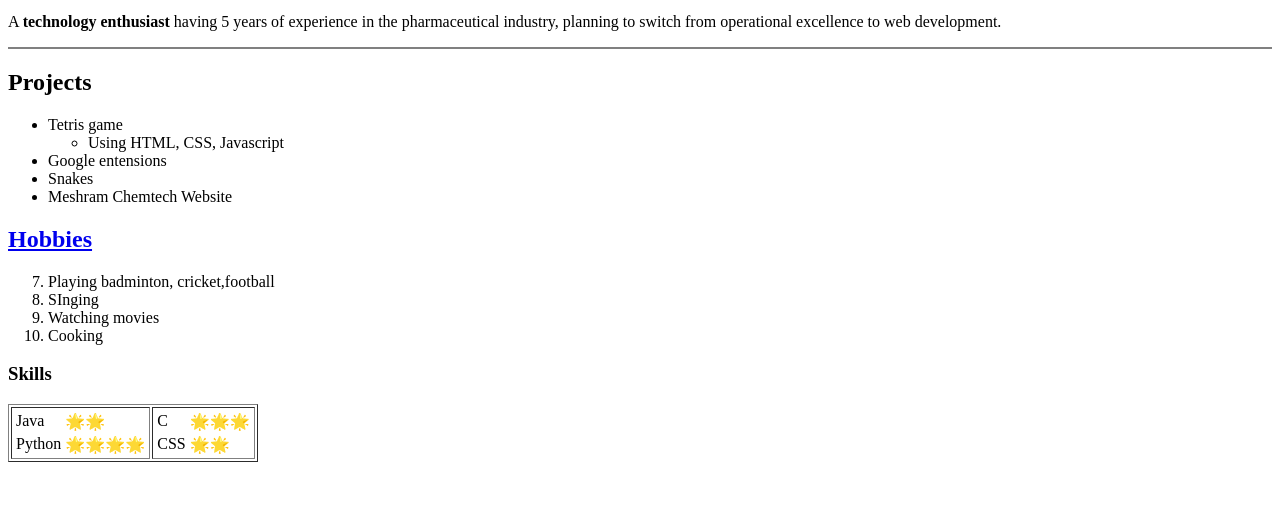
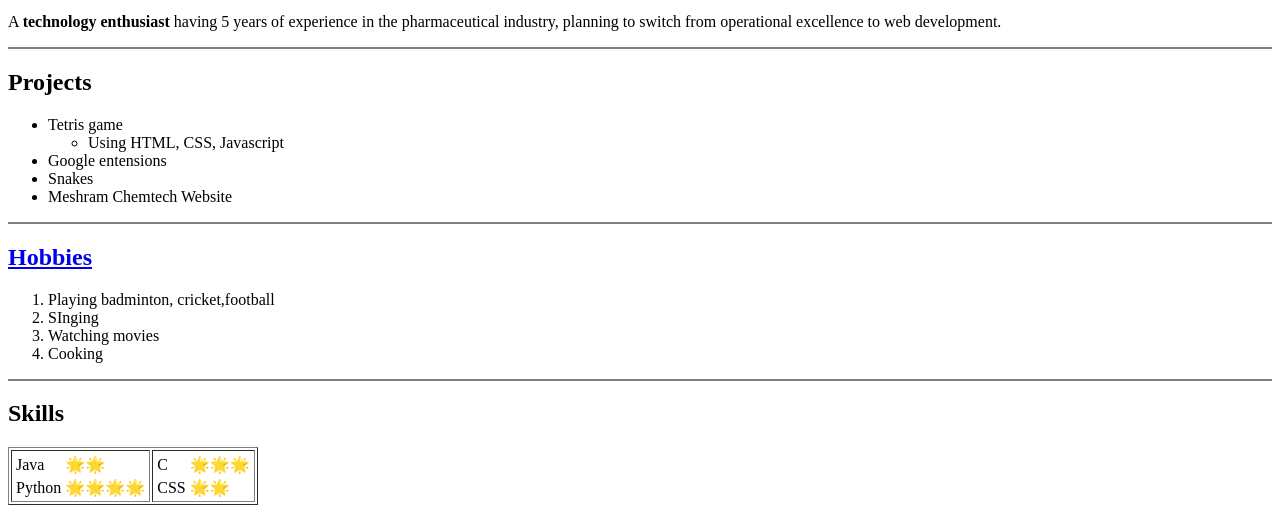
Before and after one commit to amitmeshram5292/My-CV, a plain HTML site: page index.html in a window 1280 px wide. Shown: the part 429-942 px from the top of the page. Before the commit the page ends 899 px from the top, so only its background shows below. Drawn offline with Linux system fonts and the light colour scheme.

Commit message:
Add files via upload

```diff
--- a/index.html
+++ b/index.html
@@ -29,14 +29,16 @@
     <li>Snakes</li>
     <li>Meshram Chemtech Website</li>
   </ul>
+  <hr size="2"noshade>
   <h2><a href="myhobbies.html" target="_blank">Hobbies</a></h2>
-  <ol type="7" start='7'>
+  <ol type="7" start='1'>
     <li>Playing badminton, cricket,football</li>
     <li>SInging</li>
     <li>Watching movies</li>
     <li>Cooking</li>
   </ol>
-  <h3>Skills</h3>
+  <hr size="2" noshade>
+  <h2>Skills</h2>
 <table border="1">
 <tr>
   <td>
```
